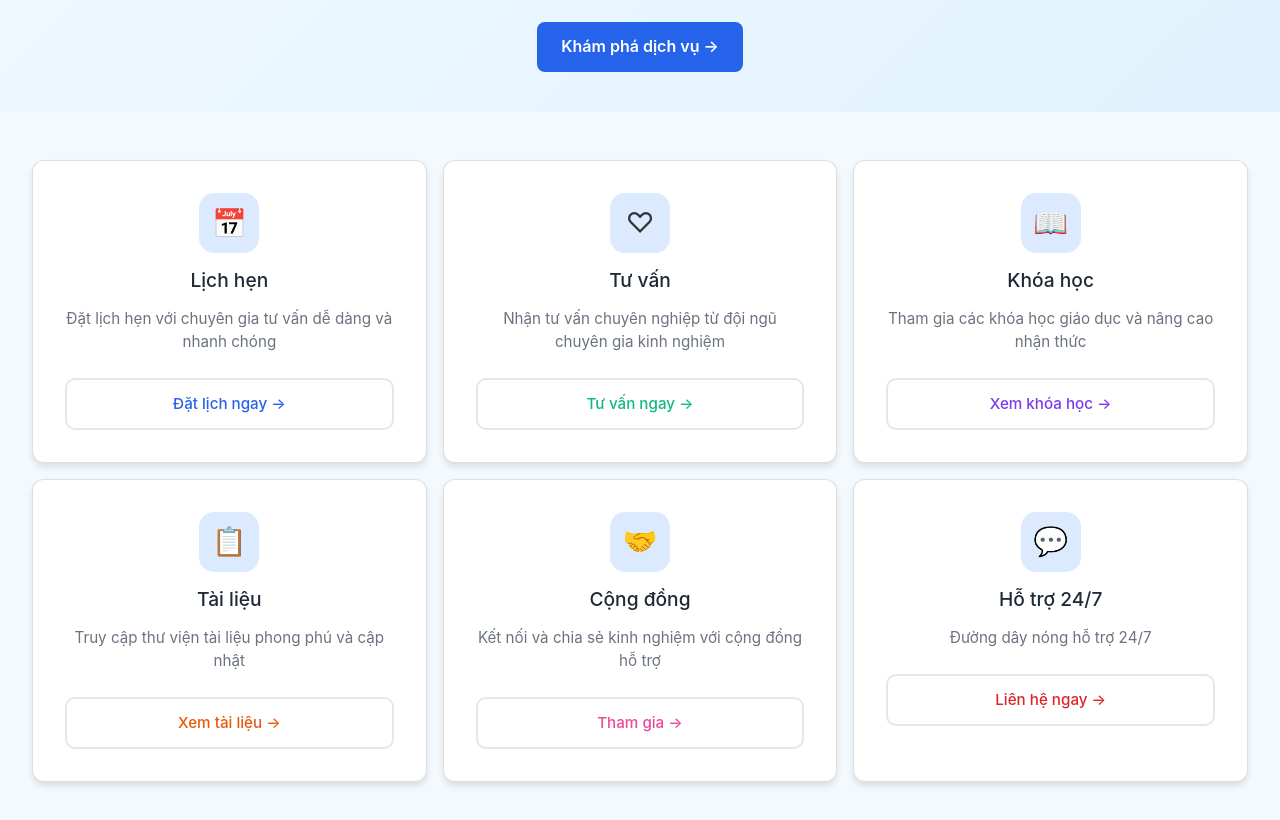
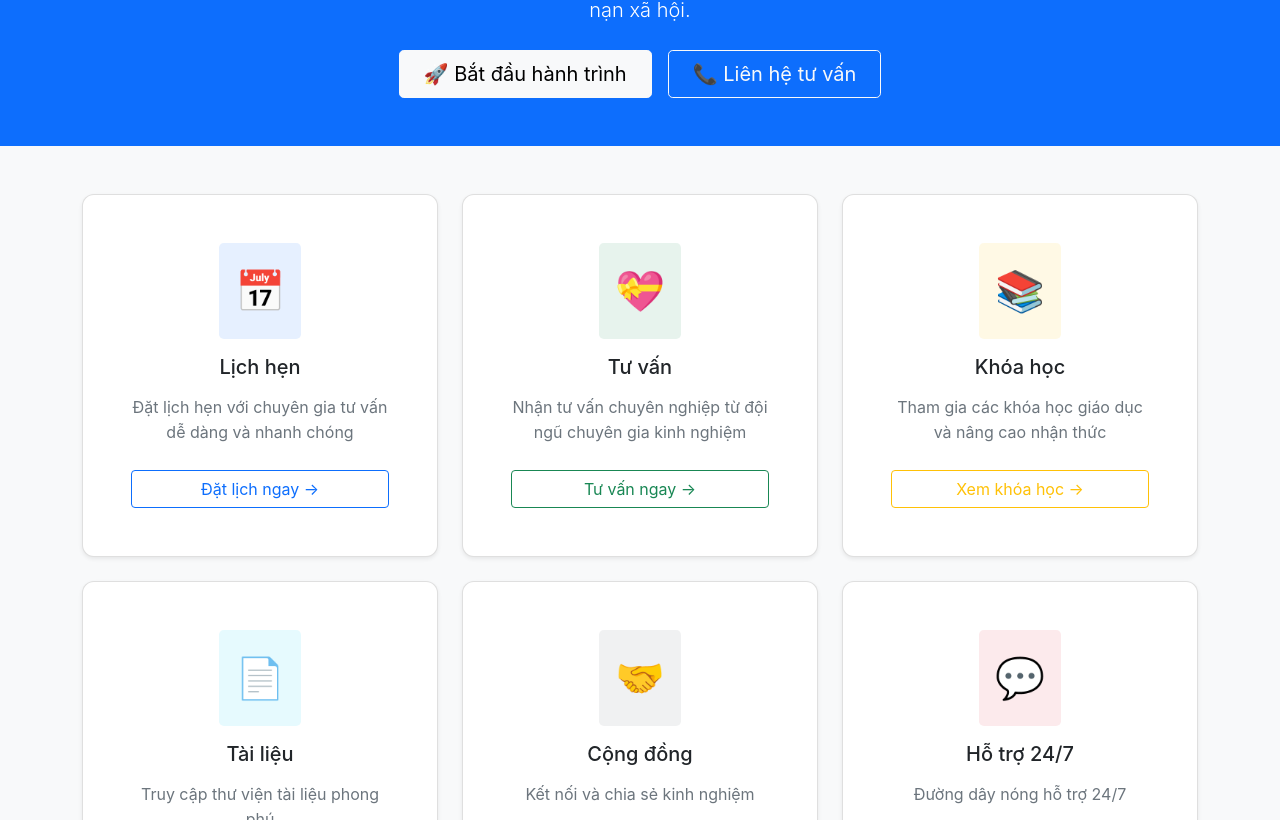
Before and after one commit to onthithuhanh/DrugUsePreventionSupportSystem_FE, a Next.js app: page / in a window 1280 px wide. Shown: the part 240-1060 px from the top of the page. Built offline with nearby package versions, Linux system fonts and the light colour scheme.

Commit message:
fix home page

```diff
--- a/api/auth.ts
+++ b/api/auth.ts
@@ -12,6 +12,8 @@ export interface RegisterData extends LoginRequest {
 export const authApi = {
     login: async (credentials: LoginRequest) => {
         const response = await api.post('/User/Login', credentials);
+        //localStorage.setItem('token', response.data)
+        //api.defaults.headers.common['Authorization'] = `Bearer ${response.data}`;
         return response.data;
     },
 
--- a/app/page.tsx
+++ b/app/page.tsx
@@ -4,374 +4,161 @@ export default function Home() {
   return (
     <main>
       {/* Hero Section */}
-      <section
-        className="hero"
-        style={{
-          textAlign: "center",
-          padding: "2.5rem 2rem",
-          background: "linear-gradient(135deg, #f0f9ff 0%, #e0f2fe 100%)",
-          marginBottom: "1rem",
-        }}
-      >
-        <h1
-          style={{
-            fontSize: "2rem",
-            fontWeight: "bold",
-            color: "#1e40af",
-            marginBottom: "0.8rem",
-          }}
-        >
-          Hệ thống hỗ trợ phòng ngừa sử dụng ma túy
-        </h1>
-        <p
-          style={{
-            fontSize: "1rem",
-            color: "#64748b",
-            marginBottom: "1.5rem",
-            maxWidth: "500px",
-            margin: "0 auto 1.5rem",
-          }}
-        >
-          Dịch vụ tư vấn, hỗ trợ và giáo dục chuyên nghiệp
+      <section className="bg-primary text-white text-center py-5">
+        <div className="container">
+          <div className="row justify-content-center">
+            <div className="col-lg-10">
+              <p className="lead mb-4 fs-5">
+                Chúng tôi cung cấp dịch vụ tư vấn tâm lý, giáo dục nhận thức và hỗ trợ phục hồi toàn diện.
+                Đồng hành cùng bạn và gia đình trong hành trình xây dựng cuộc sống tích cực,
+                khỏe mạnh và tránh xa tệ nạn xã hội.
               </p>
-        <button
-          style={{
-            backgroundColor: "#2563eb",
-            color: "white",
-            padding: "12px 24px",
-            borderRadius: "8px",
-            border: "none",
-            fontSize: "1rem",
-            fontWeight: "600",
-            cursor: "pointer",
-          }}
-        >
-          Khám phá dịch vụ →
+              <div className="d-flex justify-content-center gap-3 flex-wrap">
+                <button className="btn btn-light btn-lg px-4 py-2 fw-semibold">
+                  🚀 Bắt đầu hành trình
                 </button>
+                <button className="btn btn-outline-light btn-lg px-4 py-2 fw-semibold">
+                  📞 Liên hệ tư vấn
+                </button>
+              </div>
+            </div>
+          </div>
+        </div>
       </section>
-      {/* Services Grid - 2 rows layout */}
-      <section
-        style={{
-          padding: "2rem",
-          display: "grid",
-          gridTemplateColumns: "repeat(3, 1fr)",
-          gridTemplateRows: "repeat(2, 1fr)",
-          gap: "1rem",
-          width: "100%",
-        }}
-      >
+
+      {/* Services Grid - 6 cards in 2 rows */}
+      <section className="py-5 bg-light">
+        <div className="container">
+          <div className="row g-4">
             {/* Row 1 */}
-        <div className="card" style={{ textAlign: "center", padding: "2rem" }}>
-          <div
-            style={{
-              width: "60px",
-              height: "60px",
-              backgroundColor: "#dbeafe",
-              borderRadius: "15px",
-              display: "flex",
-              alignItems: "center",
-              justifyContent: "center",
-              margin: "0 auto 1rem",
-              fontSize: "28px",
-            }}
-          >
-            📅
+            <div className="col-md-4">
+              <div className="card h-100 shadow-sm text-center">
+                <div className="card-body p-4">
+                  <div className="bg-primary bg-opacity-10 rounded-3 d-inline-flex align-items-center justify-content-center mb-3">
+                    <span className="fs-1 p-3">📅</span>
                   </div>
-          <h3
-            style={{
-              fontSize: "1.2rem",
-              marginBottom: "1rem",
-              color: "#1f2937",
-            }}
-          >
-            Lịch hẹn
-          </h3>
-          <p
-            style={{
-              fontSize: "0.95rem",
-              marginBottom: "1.5rem",
-              color: "#6b7280",
-              lineHeight: "1.5",
-            }}
-          >
+                  <h5 className="card-title text-dark mb-3">Lịch hẹn</h5>
+                  <p className="card-text text-muted mb-4">
                     Đặt lịch hẹn với chuyên gia tư vấn dễ dàng và nhanh chóng
                   </p>
-          <button
-            style={{
-              width: "100%",
-              padding: "12px 24px",
-              backgroundColor: "transparent",
-              color: "#2563eb",
-              border: "2px solid #e5e7eb",
-              borderRadius: "10px",
-              cursor: "pointer",
-              fontSize: "0.95rem",
-              fontWeight: "500",
-            }}
-          >
+                  <button className="btn btn-outline-primary w-100 fw-semibold">
                     Đặt lịch ngay →
                   </button>
                 </div>
+              </div>
+            </div>
 
-        <div className="card" style={{ textAlign: "center", padding: "2rem" }}>
-          <div
-            style={{
-              width: "60px",
-              height: "60px",
-              backgroundColor: "#dbeafe",
-              borderRadius: "15px",
-              display: "flex",
-              alignItems: "center",
-              justifyContent: "center",
-              margin: "0 auto 1rem",
-              fontSize: "28px",
-            }}
-          >
-            ♡
+            <div className="col-md-4">
+              <div className="card h-100 shadow-sm text-center">
+                <div className="card-body p-4">
+                  <div className="bg-success bg-opacity-10 rounded-3 d-inline-flex align-items-center justify-content-center mb-3">
+                    <span className="fs-1 p-3">💝</span>
                   </div>
-          <h3
-            style={{
-              fontSize: "1.2rem",
-              marginBottom: "1rem",
-              color: "#1f2937",
-            }}
-          >
-            Tư vấn
-          </h3>
-          <p
-            style={{
-              fontSize: "0.95rem",
-              marginBottom: "1.5rem",
-              color: "#6b7280",
-              lineHeight: "1.5",
-            }}
-          >
+                  <h5 className="card-title text-dark mb-3">Tư vấn</h5>
+                  <p className="card-text text-muted mb-4">
                     Nhận tư vấn chuyên nghiệp từ đội ngũ chuyên gia kinh nghiệm
                   </p>
-          <button
-            style={{
-              width: "100%",
-              padding: "12px 24px",
-              backgroundColor: "transparent",
-              color: "#10b981",
-              border: "2px solid #e5e7eb",
-              borderRadius: "10px",
-              cursor: "pointer",
-              fontSize: "0.95rem",
-              fontWeight: "500",
-            }}
-          >
+                  <button className="btn btn-outline-success w-100 fw-semibold">
                     Tư vấn ngay →
                   </button>
                 </div>
+              </div>
+            </div>
 
-        <div className="card" style={{ textAlign: "center", padding: "2rem" }}>
-          <div
-            style={{
-              width: "60px",
-              height: "60px",
-              backgroundColor: "#dbeafe",
-              borderRadius: "15px",
-              display: "flex",
-              alignItems: "center",
-              justifyContent: "center",
-              margin: "0 auto 1rem",
-              fontSize: "28px",
-            }}
-          >
-            📖
+            <div className="col-md-4">
+              <div className="card h-100 shadow-sm text-center">
+                <div className="card-body p-4">
+                  <div className="bg-warning bg-opacity-10 rounded-3 d-inline-flex align-items-center justify-content-center mb-3">
+                    <span className="fs-1 p-3">📚</span>
                   </div>
-          <h3
-            style={{
-              fontSize: "1.2rem",
-              marginBottom: "1rem",
-              color: "#1f2937",
-            }}
-          >
-            Khóa học
-          </h3>
-          <p
-            style={{
-              fontSize: "0.95rem",
-              marginBottom: "1.5rem",
-              color: "#6b7280",
-              lineHeight: "1.5",
-            }}
-          >
+                  <h5 className="card-title text-dark mb-3">Khóa học</h5>
+                  <p className="card-text text-muted mb-4">
                     Tham gia các khóa học giáo dục và nâng cao nhận thức
                   </p>
-          <button
-            style={{
-              width: "100%",
-              padding: "12px 24px",
-              backgroundColor: "transparent",
-              color: "#7c3aed",
-              border: "2px solid #e5e7eb",
-              borderRadius: "10px",
-              cursor: "pointer",
-              fontSize: "0.95rem",
-              fontWeight: "500",
-            }}
-          >
+                  <button className="btn btn-outline-warning w-100 fw-semibold">
                     Xem khóa học →
                   </button>
                 </div>
+              </div>
+            </div>
 
             {/* Row 2 */}
-        <div className="card" style={{ textAlign: "center", padding: "2rem" }}>
-          <div
-            style={{
-              width: "60px",
-              height: "60px",
-              backgroundColor: "#dbeafe",
-              borderRadius: "15px",
-              display: "flex",
-              alignItems: "center",
-              justifyContent: "center",
-              margin: "0 auto 1rem",
-              fontSize: "28px",
-            }}
-          >
-            📋
+            <div className="col-md-4">
+              <div className="card h-100 shadow-sm text-center">
+                <div className="card-body p-4">
+                  <div className="bg-info bg-opacity-10 rounded-3 d-inline-flex align-items-center justify-content-center mb-3">
+                    <span className="fs-1 p-3">📄</span>
                   </div>
-          <h3
-            style={{
-              fontSize: "1.2rem",
-              marginBottom: "1rem",
-              color: "#1f2937",
-            }}
-          >
-            Tài liệu
-          </h3>
-          <p
-            style={{
-              fontSize: "0.95rem",
-              marginBottom: "1.5rem",
-              color: "#6b7280",
-              lineHeight: "1.5",
-            }}
-          >
-            Truy cập thư viện tài liệu phong phú và cập nhật
+                  <h5 className="card-title text-dark mb-3">Tài liệu</h5>
+                  <p className="card-text text-muted mb-4">
+                    Truy cập thư viện tài liệu phong phú
                   </p>
-          <button
-            style={{
-              width: "100%",
-              padding: "12px 24px",
-              backgroundColor: "transparent",
-              color: "#ea580c",
-              border: "2px solid #e5e7eb",
-              borderRadius: "10px",
-              cursor: "pointer",
-              fontSize: "0.95rem",
-              fontWeight: "500",
-            }}
-          >
+                  <button className="btn btn-outline-info w-100 fw-semibold">
                     Xem tài liệu →
                   </button>
                 </div>
+              </div>
+            </div>
 
-        <div className="card" style={{ textAlign: "center", padding: "2rem" }}>
-          <div
-            style={{
-              width: "60px",
-              height: "60px",
-              backgroundColor: "#dbeafe",
-              borderRadius: "15px",
-              display: "flex",
-              alignItems: "center",
-              justifyContent: "center",
-              margin: "0 auto 1rem",
-              fontSize: "28px",
-            }}
-          >
-            🤝
+            <div className="col-md-4">
+              <div className="card h-100 shadow-sm text-center">
+                <div className="card-body p-4">
+                  <div className="bg-secondary bg-opacity-10 rounded-3 d-inline-flex align-items-center justify-content-center mb-3">
+                    <span className="fs-1 p-3">🤝</span>
                   </div>
-          <h3
-            style={{
-              fontSize: "1.2rem",
-              marginBottom: "1rem",
-              color: "#1f2937",
-            }}
-          >
-            Cộng đồng
-          </h3>
-          <p
-            style={{
-              fontSize: "0.95rem",
-              marginBottom: "1.5rem",
-              color: "#6b7280",
-              lineHeight: "1.5",
-            }}
-          >
-            Kết nối và chia sẻ kinh nghiệm với cộng đồng hỗ trợ
+                  <h5 className="card-title text-dark mb-3">Cộng đồng</h5>
+                  <p className="card-text text-muted mb-4">
+                    Kết nối và chia sẻ kinh nghiệm
                   </p>
-          <button
-            style={{
-              width: "100%",
-              padding: "12px 24px",
-              backgroundColor: "transparent",
-              color: "#ec4899",
-              border: "2px solid #e5e7eb",
-              borderRadius: "10px",
-              cursor: "pointer",
-              fontSize: "0.95rem",
-              fontWeight: "500",
-            }}
-          >
+                  <button className="btn btn-outline-secondary w-100 fw-semibold">
                     Tham gia →
                   </button>
                 </div>
+              </div>
+            </div>
 
-        <div className="card" style={{ textAlign: "center", padding: "2rem" }}>
-          <div
-            style={{
-              width: "60px",
-              height: "60px",
-              backgroundColor: "#dbeafe",
-              borderRadius: "15px",
-              display: "flex",
-              alignItems: "center",
-              justifyContent: "center",
-              margin: "0 auto 1rem",
-              fontSize: "28px",
-            }}
-          >
-            💬
+            <div className="col-md-4">
+              <div className="card h-100 shadow-sm text-center">
+                <div className="card-body p-4">
+                  <div className="bg-danger bg-opacity-10 rounded-3 d-inline-flex align-items-center justify-content-center mb-3">
+                    <span className="fs-1 p-3">💬</span>
                   </div>
-          <h3
-            style={{
-              fontSize: "1.2rem",
-              marginBottom: "1rem",
-              color: "#1f2937",
-            }}
-          >
-            Hỗ trợ 24/7
-          </h3>
-          <p
-            style={{
-              fontSize: "0.95rem",
-              marginBottom: "1.5rem",
-              color: "#6b7280",
-              lineHeight: "1.5",
-            }}
-          >
+                  <h5 className="card-title text-dark mb-3">Hỗ trợ 24/7</h5>
+                  <p className="card-text text-muted mb-4">
                     Đường dây nóng hỗ trợ 24/7
                   </p>
-          <button
-            style={{
-              width: "100%",
-              padding: "12px 24px",
-              backgroundColor: "transparent",
-              color: "#dc2626",
-              border: "2px solid #e5e7eb",
-              borderRadius: "10px",
-              cursor: "pointer",
-              fontSize: "0.95rem",
-              fontWeight: "500",
-            }}
-          >
+                  <button className="btn btn-outline-danger w-100 fw-semibold">
                     Liên hệ ngay →
                   </button>
+                </div>
+              </div>
+            </div>
+          </div>
+        </div>
+      </section>
+
+      {/* Call to Action Section */}
+      <section className="bg-dark text-white py-5">
+        <div className="container">
+          <div className="row justify-content-center text-center">
+            <div className="col-lg-8">
+              <h2 className="display-6 fw-bold mb-3">
+                💪 Hãy mạnh mẽ chọn lựa tương lai tươi sáng
+              </h2>
+              <p className="lead mb-4">
+                Mọi hành trình đều bắt đầu từ một bước đi. Chúng tôi sẵn sàng đồng hành cùng bạn
+                trong việc xây dựng cuộc sống tích cực và khỏe mạnh.
+              </p>
+              <div className="d-flex justify-content-center gap-3 flex-wrap">
+                <button className="btn btn-primary btn-lg px-4 fw-semibold">
+                  🔐 Đăng nhập hệ thống
+                </button>
+                <button className="btn btn-outline-light btn-lg px-4 fw-semibold">
+                  📝 Tạo tài khoản mới
+                </button>
+              </div>
+            </div>
+          </div>
         </div>
       </section>
     </main>
```
Also changed, not shown: api/config.ts (+8 -6 lines), api/courses.ts (added, +28 -0 lines). Lines whose indentation alone changed are shown as unchanged.
